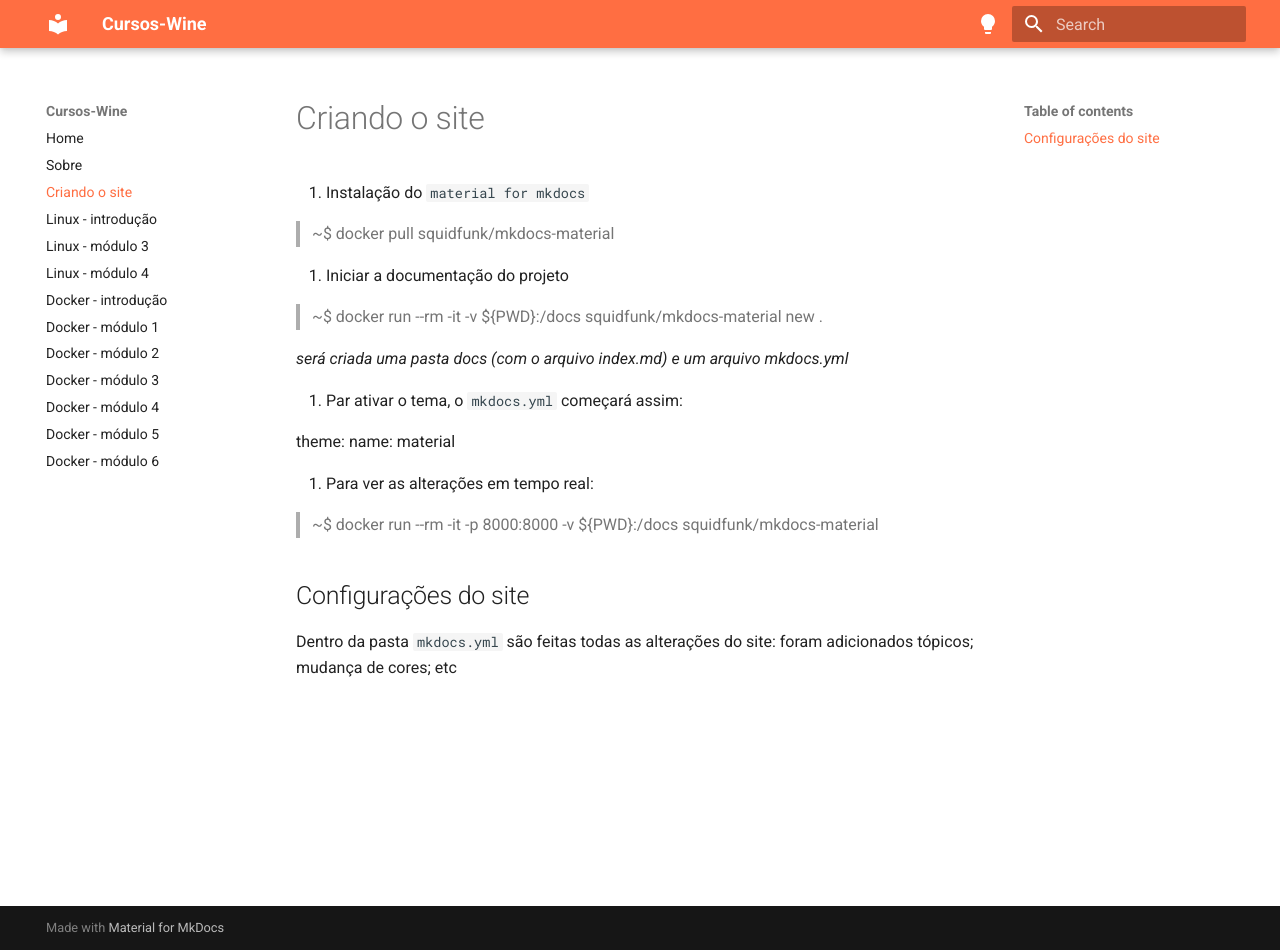
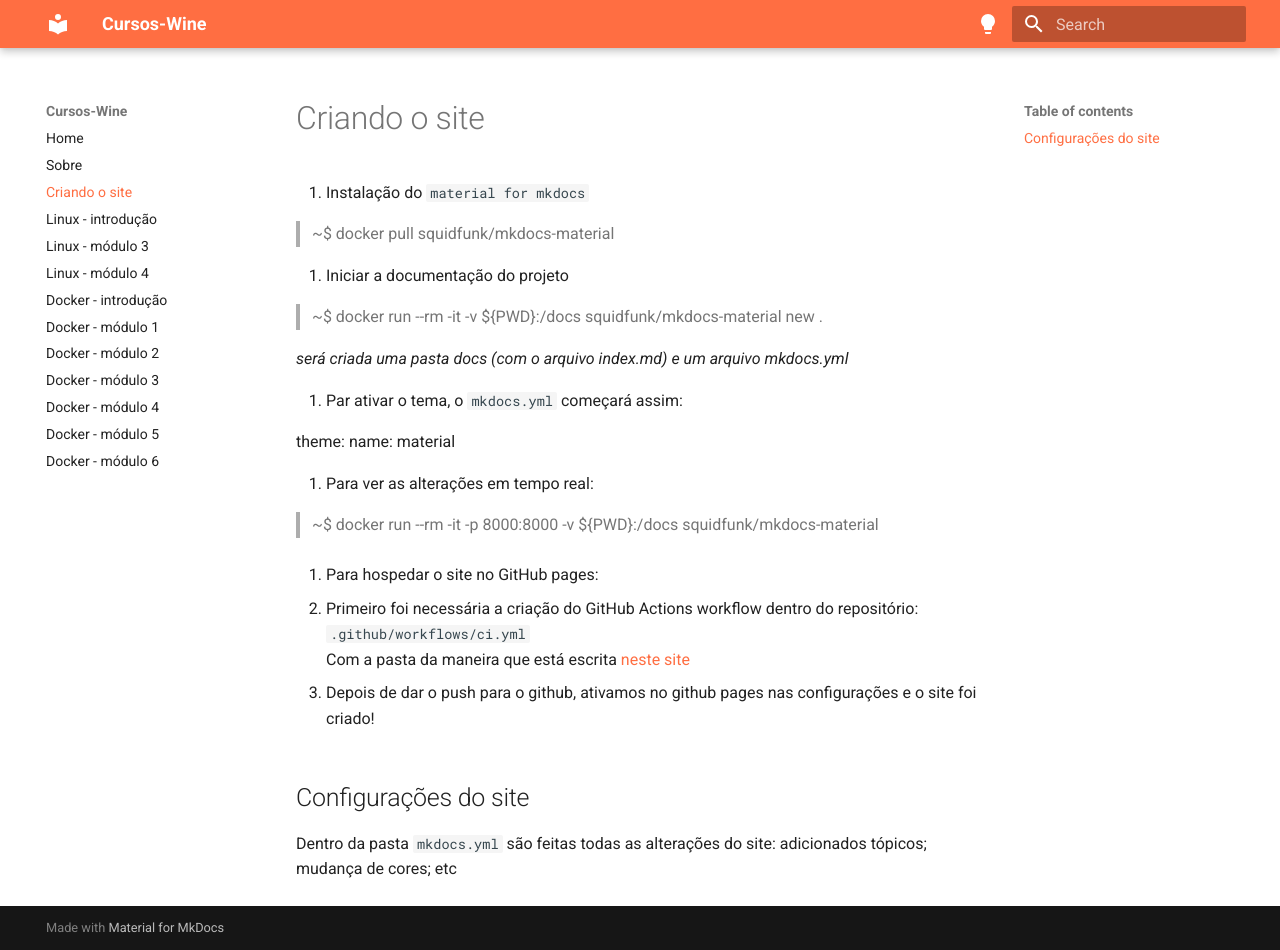
Before and after one commit to beatrizafonso/1, an MkDocs documentation site: the page built from docs/criando-o-site.md, in a window 1280 px wide and 950 px high. Built offline with MkDocs 1.6.1 and Material for MkDocs 9.7.7, drawn with Linux system fonts in a browser that asks for light colours.

Commit message:
[site] atição do github pages

```diff
--- a/docs/criando-o-site.md
+++ b/docs/criando-o-site.md
@@ -17,7 +17,14 @@ theme:
 
 > ~$ docker run --rm -it -p 8000:8000 -v ${PWD}:/docs squidfunk/mkdocs-material
 
+5. Para hospedar o site no GitHub pages:
+
+- Primeiro foi necessária a criação do GitHub Actions workflow dentro do repositório: `.github/workflows/ci.yml`
+Com a pasta da maneira que está escrita [neste site](https://squidfunk.github.io/mkdocs-material/publishing-your-site/)
+
+- Depois de dar o push para o github, ativamos no github pages nas configurações e o site foi criado!
+
 
 ## Configurações do site
 
-Dentro da pasta `mkdocs.yml` são feitas todas as alterações do site: foram adicionados tópicos; mudança de cores; etc
+Dentro da pasta `mkdocs.yml` são feitas todas as alterações do site: adicionados tópicos; mudança de cores; etc
```
